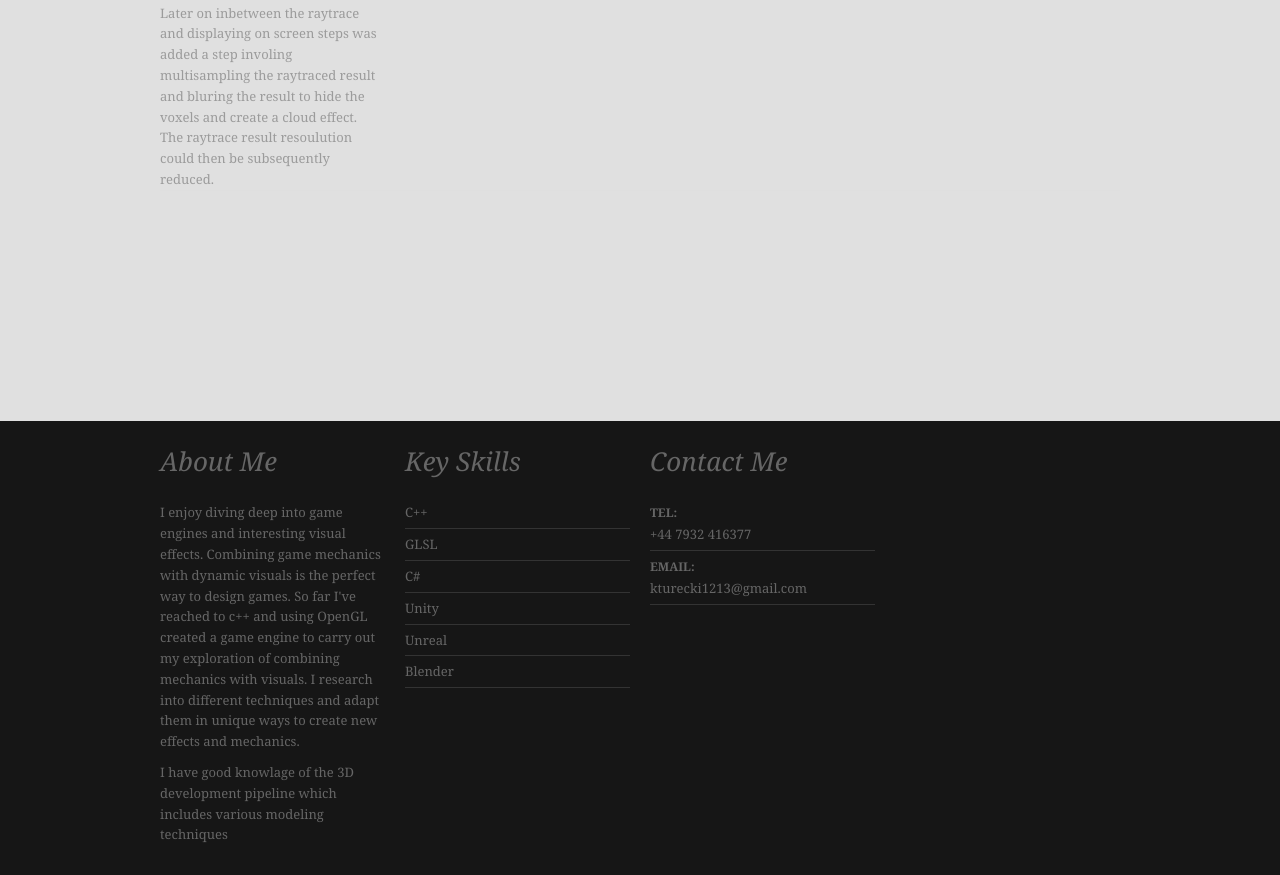
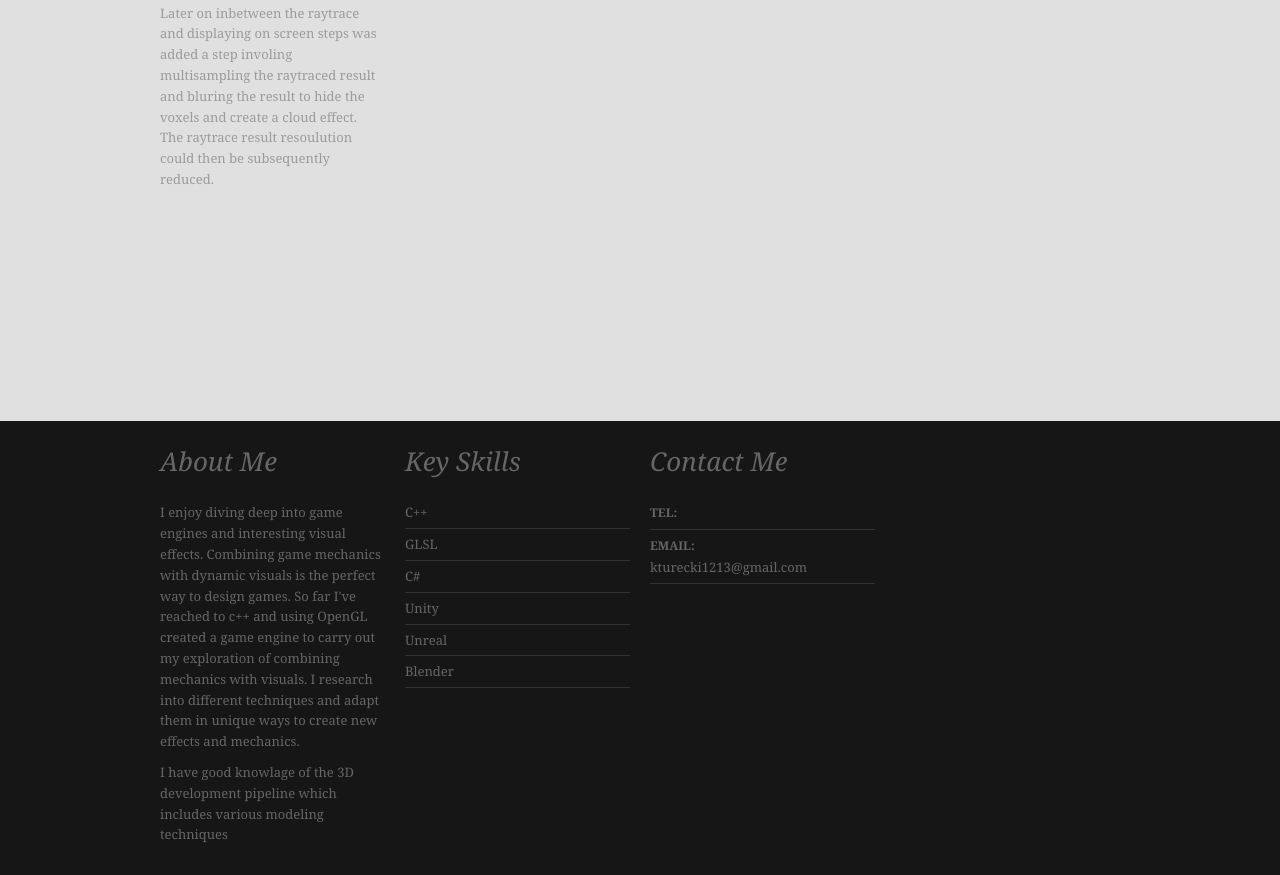
Before and after one commit to KamilT1213/KamilTureckiPortfolio.github.io, a plain HTML site: page index.html in a window 1280 px wide. Shown: the part 1761-2636 px from the top of the page. Drawn offline with Linux system fonts and the light colour scheme.

Commit message:
Update index.html

```diff
--- a/index.html
+++ b/index.html
@@ -375,7 +375,7 @@ $(document).ready(function () {
       <h2>Contact Me</h2>
       <ul>
         <li><strong class="title">Tel:</strong><br />
-          +44 7932 416377</li>
+          </li>
         <li><strong class="title">Email:</strong><br />
           <a href="#">kturecki1213@gmail.com</a></li>
       </ul>
```
